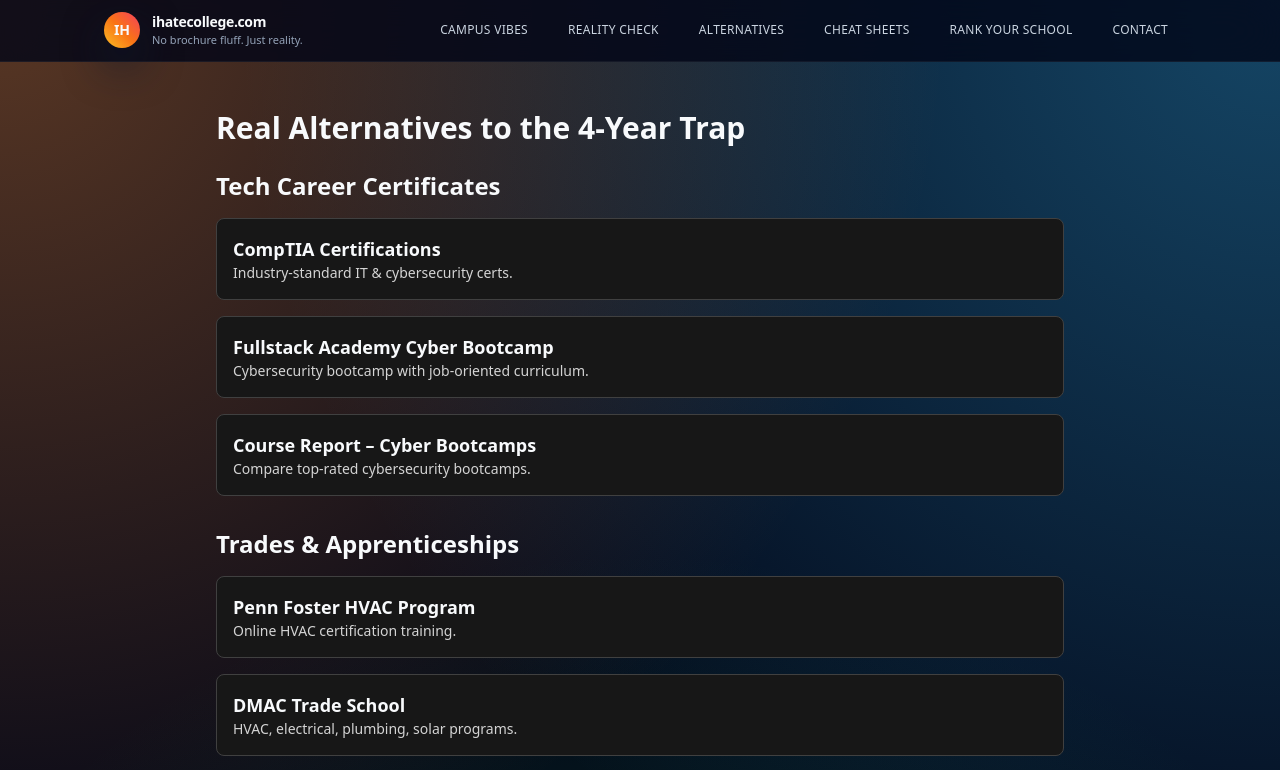
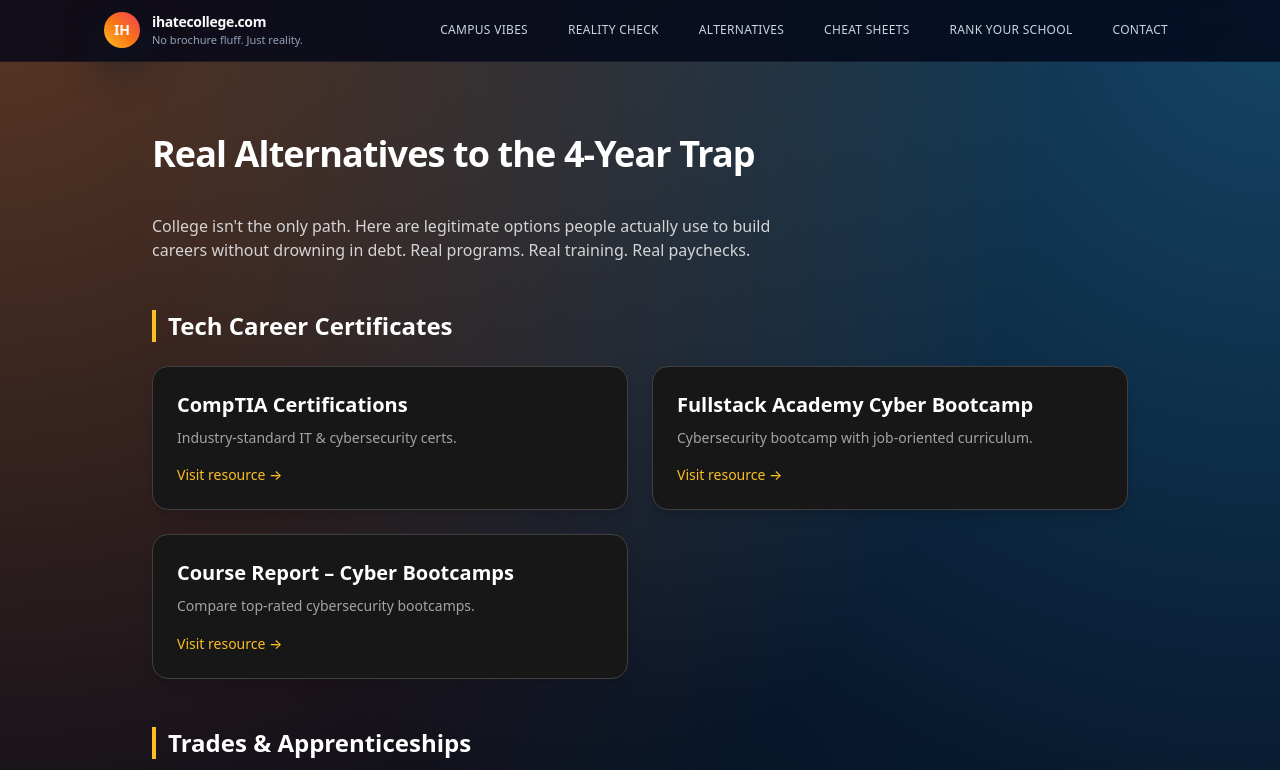
Before and after one commit to placebetsai/Ihatecollege, a Next.js app: page /Alternatives in a window 1280 px wide. Shown: the top 770 px of the page. Built offline with nearby package versions, Linux system fonts and the light colour scheme.

Commit message:
Update Alternatives.js

```diff
--- a/pages/Alternatives.js
+++ b/pages/Alternatives.js
@@ -2,28 +2,44 @@ import { alternatives } from "../data/alternatives";
 
 export default function AlternativesPage() {
   return (
-    <main className="p-6 max-w-4xl mx-auto">
-      <h1 className="text-3xl font-bold mb-6">Real Alternatives to the 4-Year Trap</h1>
+    <main className="max-w-5xl mx-auto px-6 py-12 text-white">
+      <h1 className="text-4xl font-extrabold mb-10 tracking-tight">
+        Real Alternatives to the 4-Year Trap
+      </h1>
 
+      <p className="text-neutral-300 max-w-2xl mb-12">
+        College isn't the only path. Here are legitimate options people actually use to build
+        careers without drowning in debt. Real programs. Real training. Real paychecks.
+      </p>
+
+      <div className="space-y-12">
         {alternatives.map((section, index) => (
-        <div key={index} className="mb-8">
-          <h2 className="text-2xl font-semibold mb-4">{section.category}</h2>
+          <section key={index} className="space-y-6">
+            <h2 className="text-2xl font-bold border-l-4 border-amber-400 pl-3">
+              {section.category}
+            </h2>
 
-          <div className="space-y-4">
+            <div className="grid md:grid-cols-2 gap-6">
               {section.items.map((item, i) => (
                 <a
                   key={i}
                   href={item.url}
                   target="_blank"
-                className="block p-4 rounded-lg bg-neutral-900 border border-neutral-700 hover:bg-neutral-800"
+                  rel="noopener noreferrer"
+                  className="block p-6 bg-neutral-900 rounded-2xl border border-neutral-700 hover:border-amber-400 hover:bg-neutral-800 transition-all shadow-lg hover:shadow-amber-400/20"
                 >
-                <h3 className="text-lg font-bold">{item.name}</h3>
-                <p className="text-sm text-neutral-300">{item.description}</p>
+                  <h3 className="text-xl font-semibold mb-2">{item.name}</h3>
+                  <p className="text-neutral-400 text-sm leading-relaxed">{item.description}</p>
+
+                  <div className="mt-4 text-amber-400 text-sm font-medium">
+                    Visit resource →
+                  </div>
                 </a>
               ))}
             </div>
+          </section>
+        ))}
       </div>
-      ))}
     </main>
   );
 }
```
Lines whose indentation alone changed are shown as unchanged.
